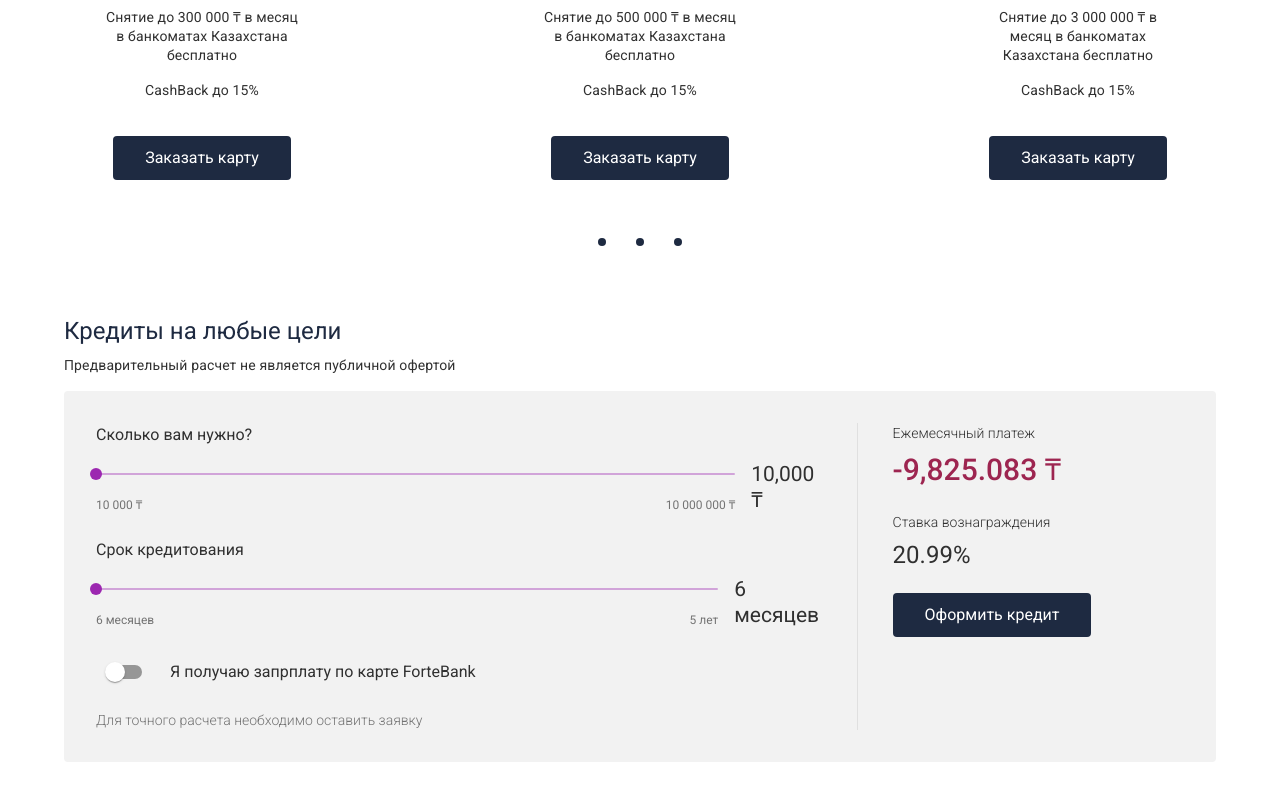
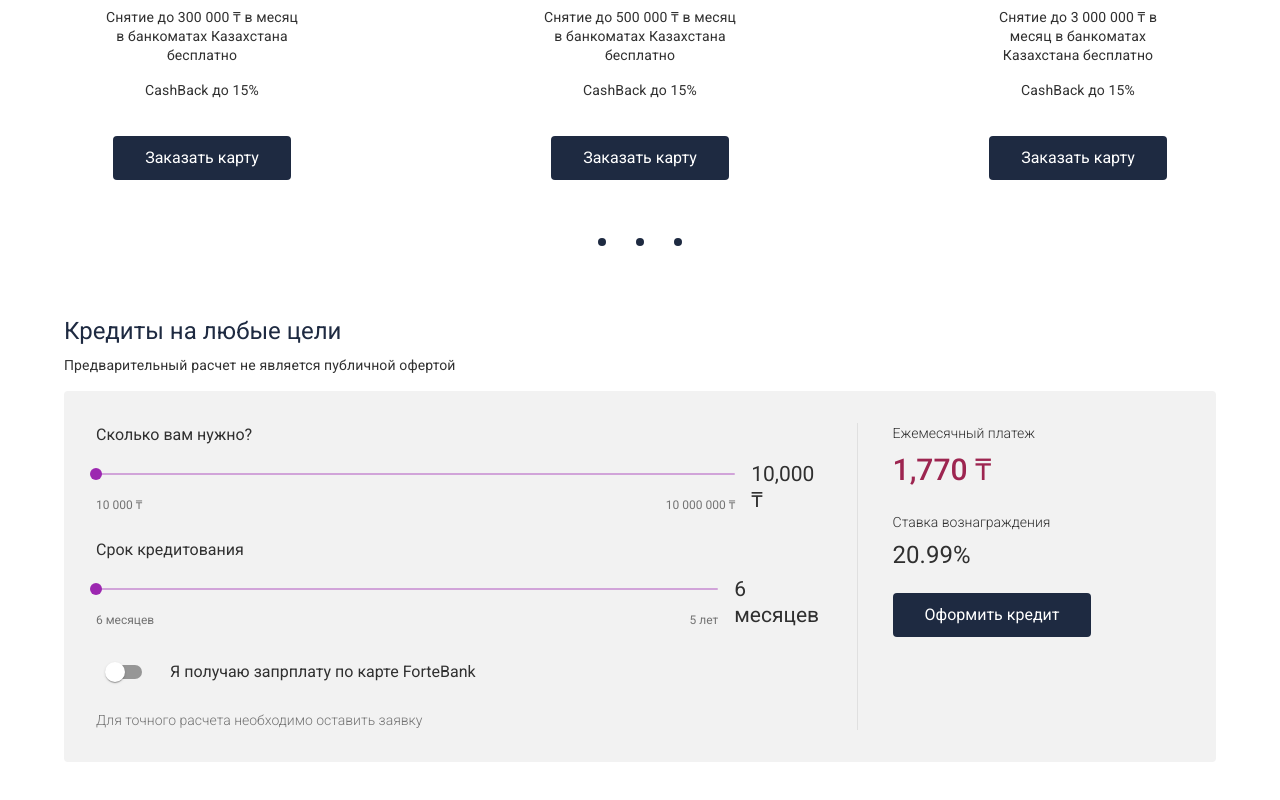
Before and after one commit to rooohaa/hw1-onelab, a React (Create React App) app: page / in a window 1280 px wide. Shown: the part 504-1304 px from the top of the page. Built offline with nearby package versions, Linux system fonts and the light colour scheme.

Commit message:
finished credit calculator

```diff
--- a/src/components/CreditCalculator/index.js
+++ b/src/components/CreditCalculator/index.js
@@ -14,19 +14,14 @@ const CreditCalculator = () => {
   const rate = discount ? 18.99 : 20.99
 
   const calculateAnnuityPayment = () => {
-    const interestRate = rate / (100 * 12)
+    const interestRate = rate / 100 / 12
+    let pow = interestRate + 1
 
-    const factor =
-      (interestRate * (1 + interestRate) ** creditTerm) /
-        (1 + interestRate) ** creditTerm -
-      1
+    pow = Math.pow(pow, -creditTerm)
+    const annuity = (interestRate / (1 - pow)) * creditValue
 
-    return creditValue * factor
+    return Math.round(annuity)
   }
-
-  const res = calculateAnnuityPayment()
-
-  console.log(res)
 
   return (
     <CalculatorWrapper>
```
